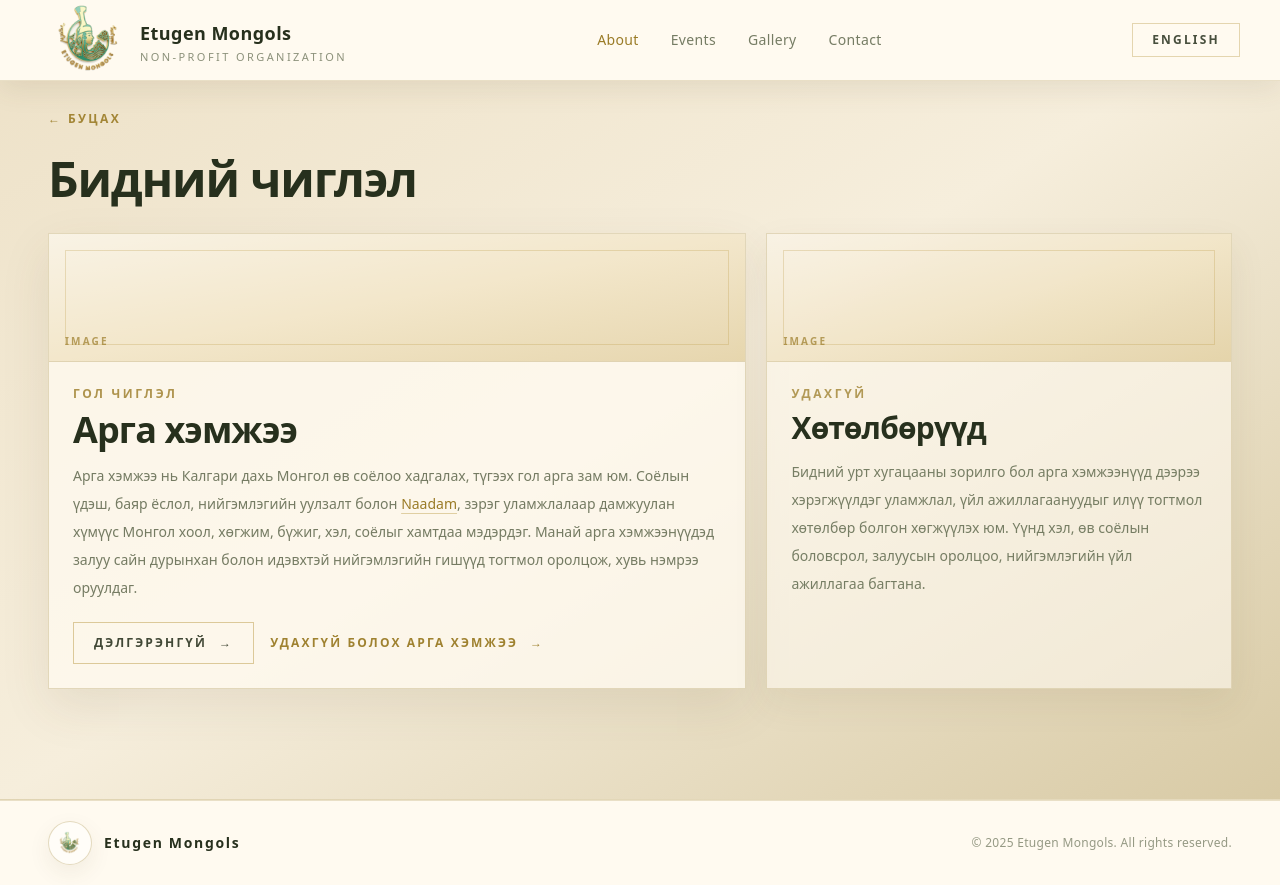
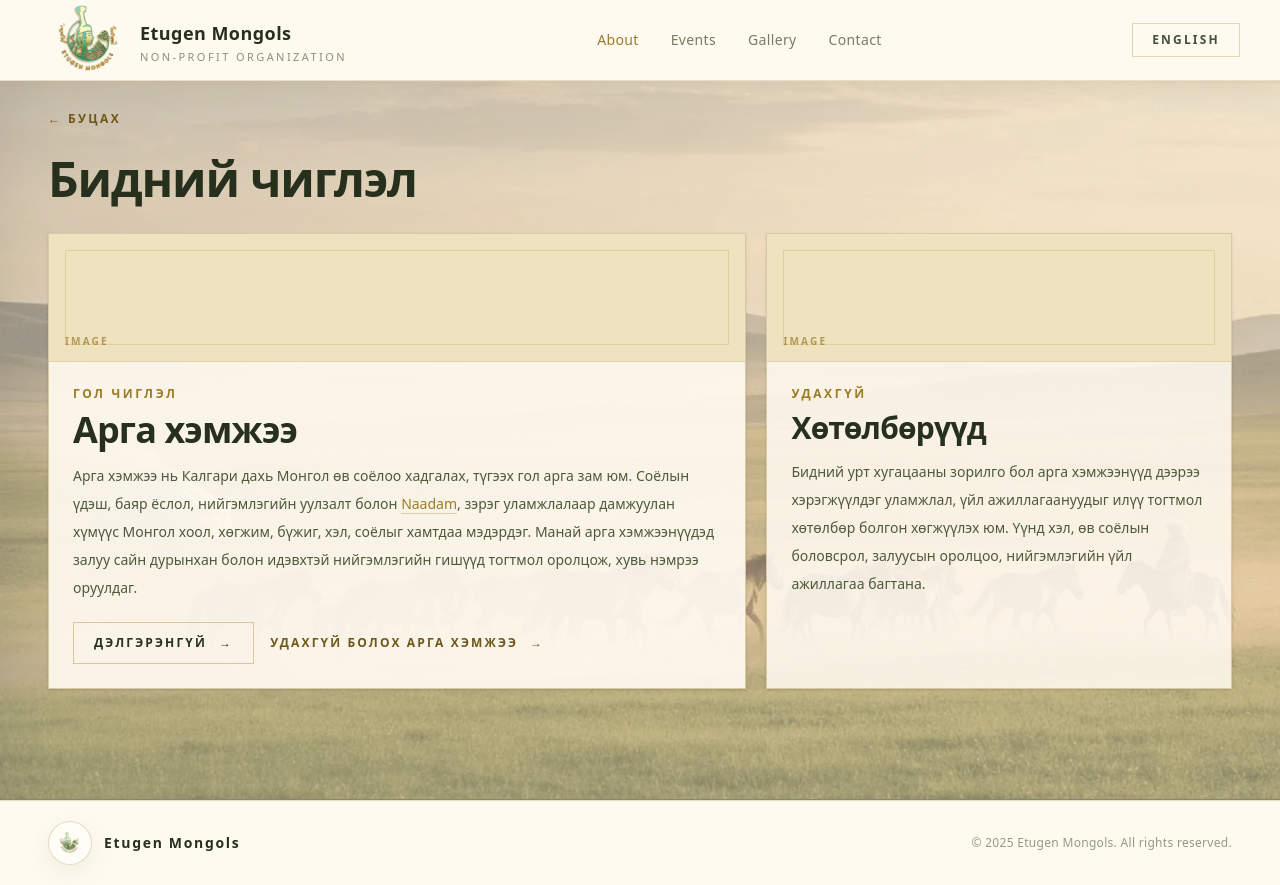
Before and after one commit to TemSurri/etugenMongols, a React (Vite) app in the folder client/: page /about/learnmore in a window 1280 px wide. Built offline with nearby package versions, Linux system fonts and the light colour scheme.

Commit message:
added bg to certian about

```diff
--- a/client/src/App.tsx
+++ b/client/src/App.tsx
@@ -3,6 +3,7 @@ import About from "./pages/about";
 import AboutLearnMore from "./pages/aboutLearnMore";
 import AboutEventsPage from "./pages/aboutEvents";
 import EventPage from "./pages/event";
+import EventsPage from "./pages/events";
 import GalleryPage from "./pages/gallery";
 import { Routes, Route, Navigate } from "react-router-dom";
 
@@ -13,6 +14,7 @@ function App() {
       <Route path="/about" element={<About />} />
       <Route path="/about/learnmore" element={<AboutLearnMore />} />
       <Route path="/about/events" element={<AboutEventsPage />} />
+      <Route path="/events" element={<EventsPage />} />
       <Route path="/events/:id" element={<EventPage />} />
       <Route path="/gallery/:id" element={<GalleryPage />} />
       <Route path="*" element={<Navigate to="/" replace />} />
--- a/client/src/components/about/LearnMore.tsx
+++ b/client/src/components/about/LearnMore.tsx
@@ -2,6 +2,7 @@
 
 import { memo } from "react";
 import { Link } from "react-router-dom";
+import landingImage from "../../assets/landingpage.webp";
 
 type Lang = "en" | "mn";
 
@@ -57,8 +58,7 @@ const LEARN_MORE_COPY = {
 
 function ImagePlaceholder() {
   return (
-    <div className="relative h-28 overflow-hidden border-b border-[#d8caa5]/65 bg-[#efe2bf]/70 md:h-32">
-      <div className="absolute inset-0 bg-linear-to-br from-white/50 via-transparent to-[#b39135]/20" />
+    <div className="relative h-28 overflow-hidden border-b border-[#d8caa5]/65 bg-[#efe2bf] md:h-32">
       <div className="absolute inset-4 border border-[#b39135]/25" />
 
       <div className="absolute bottom-3 left-4 text-[10px] font-semibold uppercase tracking-[0.22em] text-[#9a7b26]/70">
@@ -72,33 +72,44 @@ function LearnMore({ lang }: LearnMoreProps) {
   const copy = LEARN_MORE_COPY[lang];
 
   return (
-    <section className="min-h-screen border-y border-[#d8caa5]/55 bg-linear-to-br from-[#ede1c7] via-[#f6eedc] to-[#d8caa5] pt-20 text-[#27301d]">
-      <div className="mx-auto max-w-7xl px-6 pb-8 pt-6 md:px-10 lg:px-12">
+    <section className="relative min-h-screen overflow-hidden border-y border-[#d8caa5]/55 bg-[#2f3320] pt-20 text-[#27301d]">
+      <img
+        src={landingImage}
+        alt=""
+        aria-hidden="true"
+        loading="eager"
+        decoding="async"
+        className="absolute inset-0 h-full w-full object-cover"
+      />
+
+      <div className="absolute inset-0 bg-[#efe4cc]/45" />
+
+      <div className="relative z-10 mx-auto max-w-7xl px-6 pb-8 pt-6 md:px-10 lg:px-12">
         <Link
           to="/about"
-          className="text-xs font-semibold uppercase tracking-[0.2em] text-[#9a7b26]/90 transition-colors hover:text-[#27301d]"
+          className="text-xs font-semibold uppercase tracking-[0.2em] text-[#6f571a] transition-colors hover:text-[#27301d]"
         >
           ← {copy.back}
         </Link>
 
-        <h1 className="mt-5 text-4xl font-semibold leading-tight tracking-tight md:text-5xl">
+        <h1 className="mt-5 text-4xl font-semibold leading-tight tracking-tight text-[#27301d] md:text-5xl">
           {copy.title}
         </h1>
 
         <div className="mt-6 grid gap-5 lg:grid-cols-[3fr_2fr]">
-          <article className="overflow-hidden border border-[#d8caa5]/70 bg-[#fffaf0]/78 shadow-[0_18px_46px_rgba(88,72,38,0.10)]">
+          <article className="overflow-hidden border border-[#d8caa5] bg-[#fffaf0]/92 shadow-sm">
             <ImagePlaceholder />
 
             <div className="p-5 md:p-6">
-              <p className="text-xs font-semibold uppercase tracking-[0.22em] text-[#9a7b26]/80">
+              <p className="text-xs font-semibold uppercase tracking-[0.22em] text-[#9a7b26]">
                 {copy.events.label}
               </p>
 
-              <h2 className="mt-2 text-3xl font-semibold tracking-tight text-[#27301d] md:text-4xl">
+              <h2 className="mt-2 text-3xl font-semibold tracking-tight md:text-4xl">
                 {copy.events.title}
               </h2>
 
-              <p className="mt-3 text-sm leading-7 text-[#4e593c]/78">
+              <p className="mt-3 text-sm leading-7 text-[#4e593c]">
                 {copy.events.bodyStart}{" "}
                 <a
                   href={NAADAM_URL}
@@ -114,17 +125,7 @@ function LearnMore({ lang }: LearnMoreProps) {
               <div className="mt-5 flex flex-col gap-3 sm:flex-row">
                 <Link
                   to="/about/events"
-                  className="
-                    inline-flex w-fit items-center justify-center
-                    border border-[#b39135]/45
-                    px-5 py-3
-                    text-xs font-semibold uppercase tracking-[0.18em]
-                    text-[#27301d]/88
-                    transition-colors
-                    hover:border-[#27301d]
-                    hover:bg-[#27301d]
-                    hover:text-[#fffaf0]
-                  "
+                  className="inline-flex w-fit items-center justify-center border border-[#b39135]/45 px-5 py-3 text-xs font-semibold uppercase tracking-[0.18em] text-[#27301d] transition-colors hover:border-[#27301d] hover:bg-[#27301d] hover:text-[#fffaf0]"
                 >
                   {copy.events.learnMore}
                   <span className="ml-3">→</span>
@@ -132,14 +133,7 @@ function LearnMore({ lang }: LearnMoreProps) {
 
                 <Link
                   to="/events"
-                  className="
-                    inline-flex w-fit items-center justify-center
-                    px-1 py-3
-                    text-xs font-semibold uppercase tracking-[0.18em]
-                    text-[#9a7b26]/95
-                    transition-colors
-                    hover:text-[#27301d]
-                  "
+                  className="inline-flex w-fit items-center justify-center px-1 py-3 text-xs font-semibold uppercase tracking-[0.18em] text-[#6f571a] transition-colors hover:text-[#27301d]"
                 >
                   {copy.events.viewEvents}
                   <span className="ml-3">→</span>
@@ -148,19 +142,19 @@ function LearnMore({ lang }: LearnMoreProps) {
             </div>
           </article>
 
-          <article className="overflow-hidden border border-[#d8caa5]/70 bg-[#fffaf0]/60 shadow-[0_14px_34px_rgba(88,72,38,0.08)]">
+          <article className="overflow-hidden border border-[#d8caa5] bg-[#fffaf0]/88 shadow-sm">
             <ImagePlaceholder />
 
             <div className="p-5 md:p-6">
-              <p className="text-xs font-semibold uppercase tracking-[0.22em] text-[#9a7b26]/75">
+              <p className="text-xs font-semibold uppercase tracking-[0.22em] text-[#9a7b26]">
                 {copy.programs.label}
               </p>
 
-              <h2 className="mt-2 text-3xl font-semibold tracking-tight text-[#27301d]">
+              <h2 className="mt-2 text-3xl font-semibold tracking-tight">
                 {copy.programs.title}
               </h2>
 
-              <p className="mt-3 text-sm leading-7 text-[#4e593c]/76">
+              <p className="mt-3 text-sm leading-7 text-[#4e593c]">
                 {copy.programs.body}
               </p>
             </div>
--- /dev/null
+++ b/client/src/components/events/Events.tsx
@@ -0,0 +1,141 @@
+"use client";
+
+import { memo } from "react";
+import { Link } from "react-router-dom";
+
+import {
+  events,
+  getEventCardDescription,
+  getEventLink,
+} from "../../static_events";
+
+type Lang = "en" | "mn";
+
+type EventsProps = {
+  lang: Lang;
+};
+
+const EVENTS_COPY = {
+  en: {
+    back: "Back to Strategy",
+    eyebrow: "Upcoming Events",
+    title: "Events",
+    intro:
+      "Explore upcoming cultural events, celebrations, and community gatherings hosted by Etugen Mongols.",
+    emptyTitle: "No upcoming events right now",
+    emptyBody:
+      "New events will be posted here when they are announced. You can still explore past event galleries.",
+    viewGallery: "View Past Galleries",
+    viewEvent: "View Event",
+  },
+  mn: {
+    back: "Чиглэл рүү буцах",
+    eyebrow: "Удахгүй болох арга хэмжээ",
+    title: "Арга хэмжээ",
+    intro:
+      "Этүгэн Монголчуудын зохион байгуулж буй удахгүй болох соёлын арга хэмжээ, баяр, нийгэмлэгийн уулзалтуудтай танилцаарай.",
+    emptyTitle: "Одоогоор удахгүй болох арга хэмжээ алга",
+    emptyBody:
+      "Шинэ арга хэмжээ зарлагдмагц энд нийтлэгдэх болно. Та өмнөх арга хэмжээний зургуудыг үзэх боломжтой.",
+    viewGallery: "Өмнөх зургууд үзэх",
+    viewEvent: "Арга хэмжээг үзэх",
+  },
+} as const;
+
+function Events({ lang }: EventsProps) {
+  const copy = EVENTS_COPY[lang];
+  const hasEvents = events.length > 0;
+
+  return (
+    <section className="min-h-screen border-y border-[#d8caa5]/55 bg-linear-to-br from-[#ede1c7] via-[#f6eedc] to-[#d8caa5] pt-20 text-[#27301d]">
+      <div className="mx-auto max-w-7xl px-6 pb-12 pt-6 md:px-10 lg:px-12">
+        <Link
+          to="/about/learnmore"
+          className="text-xs font-semibold uppercase tracking-[0.2em] text-[#9a7b26]/90 transition-colors hover:text-[#27301d]"
+        >
+          ← {copy.back}
+        </Link>
+
+        <div className="mt-6 max-w-3xl">
+          <p className="text-xs font-semibold uppercase tracking-[0.24em] text-[#9a7b26]/80">
+            {copy.eyebrow}
+          </p>
+
+          <h1 className="mt-3 text-4xl font-semibold leading-tight tracking-tight md:text-5xl">
+            {copy.title}
+          </h1>
+
+          <p className="mt-4 text-sm leading-7 text-[#4e593c]/78 md:text-base md:leading-8">
+            {copy.intro}
+          </p>
+        </div>
+
+        {hasEvents ? (
+          <div className="mt-8 grid gap-5 md:grid-cols-2 xl:grid-cols-3">
+            {events.map((event) => (
+              <Link
+                key={event.id}
+                to={getEventLink(event)}
+                className="group overflow-hidden border border-[#d8caa5]/70 bg-[#fffaf0]/72 shadow-[0_18px_46px_rgba(88,72,38,0.10)] transition-colors hover:border-[#b39135]/55"
+              >
+                <div className="relative h-44 overflow-hidden border-b border-[#d8caa5]/65 bg-[#efe2bf]/70">
+                  <img
+                    src={`/upcoming_event_assets/${event.image}`}
+                    alt={event.title}
+                    loading="lazy"
+                    decoding="async"
+                    className="h-full w-full object-cover transition-transform duration-500 group-hover:scale-[1.03]"
+                  />
+                </div>
+
+                <div className="p-5">
+                  <p className="text-xs font-semibold uppercase tracking-[0.2em] text-[#9a7b26]/75">
+                    {event.details.date}
+                  </p>
+
+                  <h2 className="mt-3 line-clamp-2 min-h-[3.5rem] text-2xl font-semibold leading-tight tracking-tight text-[#27301d]">
+                    {event.title}
+                  </h2>
+
+                  <p className="mt-3 line-clamp-3 min-h-[4.5rem] text-sm leading-6 text-[#4e593c]/76">
+                    {getEventCardDescription(event)}
+                  </p>
+
+                  <div className="mt-5 flex items-center justify-between gap-4 border-t border-[#d8caa5]/55 pt-4">
+                    <p className="text-xs text-[#4e593c]/65">
+                      {event.details.time}
+                    </p>
+
+                    <span className="text-xs font-semibold uppercase tracking-[0.18em] text-[#9a7b26]/95 transition-colors group-hover:text-[#27301d]">
+                      {copy.viewEvent} →
+                    </span>
+                  </div>
+                </div>
+              </Link>
+            ))}
+          </div>
+        ) : (
+          <div className="mt-8 max-w-xl border border-[#d8caa5]/70 bg-[#fffaf0]/72 p-6 shadow-[0_18px_46px_rgba(88,72,38,0.10)]">
+            <h2 className="text-2xl font-semibold tracking-tight">
+              {copy.emptyTitle}
+            </h2>
+
+            <p className="mt-3 text-sm leading-7 text-[#4e593c]/76">
+              {copy.emptyBody}
+            </p>
+
+            <Link
+              to="/gallery"
+              className="mt-5 inline-flex text-xs font-semibold uppercase tracking-[0.18em] text-[#9a7b26]/95 transition-colors hover:text-[#27301d]"
+            >
+              {copy.viewGallery}
+              <span className="ml-3">→</span>
+            </Link>
+          </div>
+        )}
+      </div>
+    </section>
+  );
+}
+
+export default memo(Events);
--- /dev/null
+++ b/client/src/pages/events.tsx
@@ -0,0 +1,25 @@
+"use client";
+
+import { useState } from "react";
+
+import Header from "../components/home/Header";
+import Events from "../components/events/Events";
+import Footer from "../components/home/Footer";
+
+type Lang = "en" | "mn";
+
+export default function EventsPage() {
+  const [lang, setLang] = useState<Lang>("mn");
+
+  return (
+    <>
+      <Header lang={lang} setLang={setLang} />
+
+      <main>
+        <Events lang={lang} />
+      </main>
+
+      <Footer />
+    </>
+  );
+}
```
Also changed, not shown: client/src/components/about/AboutEvents.tsx (+29 -35 lines).
